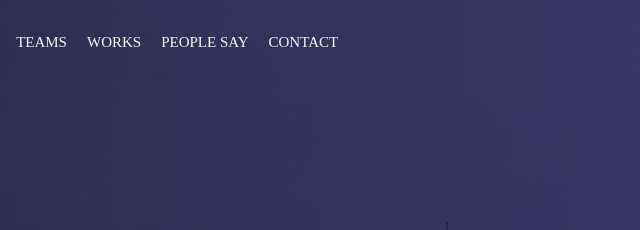
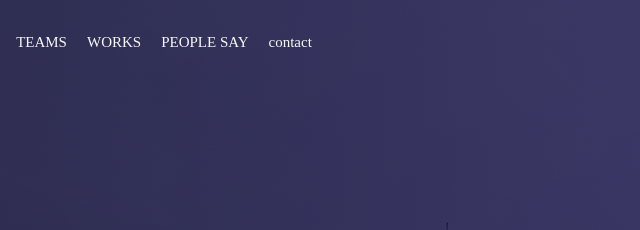
Before and after one commit to idonaasamoah/meidona, a plain HTML site: page photoshop/index.html in a window 1280 px wide. Shown: the top 230 px of the page, 561-1201 px from the left. Drawn offline with Linux system fonts and the light colour scheme.

Commit message:
edited contact

```diff
--- a/photoshop/index.html
+++ b/photoshop/index.html
@@ -34,7 +34,7 @@
                         <li><a href=""> TEAMS </a></li>
                         <li><a href=""> WORKS </a></li>
                         <li><a href=""> PEOPLE SAY </a></li>
-                        <li><a href=""> CONTACT </a></li>
+                        <li><a href=""> contact </a></li>
                     </ul>
                 </div>
 
```
